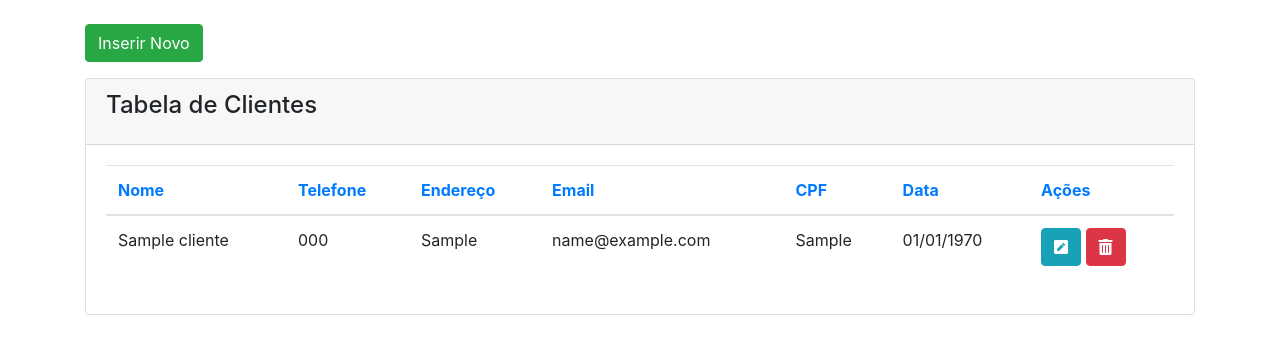
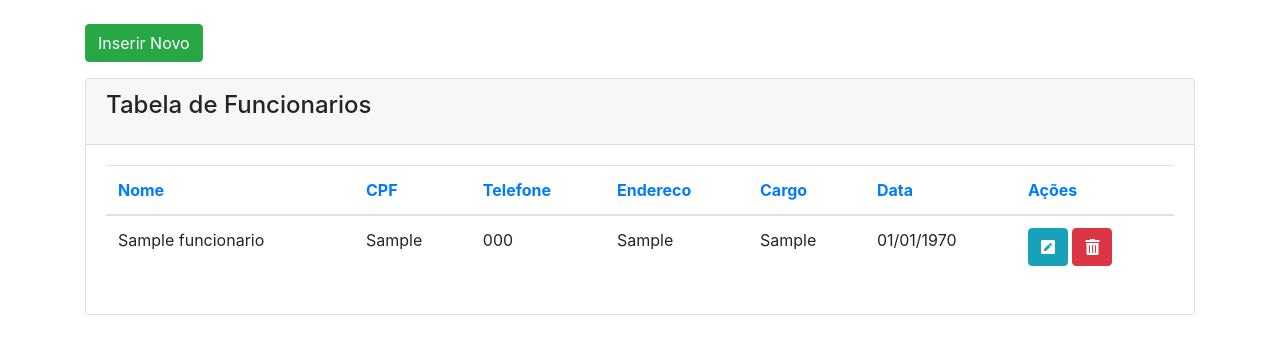
Before and after one commit to cbleal/backendphp, a PHP site: page /funcionarios.php in a window 1280 px wide. Shown: the part 69-423 px from the top of the page. Run offline with PHP 8.4, Linux system fonts and the light colour scheme; tables that the repository leaves empty or names only in its code hold one stand-in row (values such as "Sample post"); some libraries are stand-ins or nearby versions.

Commit message:
Tabela e Template Funcionarios

```diff
--- a/funcionarios.php
+++ b/funcionarios.php
@@ -74,7 +74,7 @@ require 'conexao.php';
             <!-- Div Card -->
             <div class="card">
               <div class="card-header">
-                <h4 class="card-title"> Tabela de Clientes</h4>
+                <h4 class="card-title"> Tabela de Funcionarios</h4>
               </div>
               <!-- Div Body -->
               <div class="card-body">
@@ -87,16 +87,16 @@ require 'conexao.php';
                         Nome
                       </th>
                       <th>
+                        CPF
+                      </th>
+                      <th>
                         Telefone
                       </th>
                       <th>
-                        Endereço
+                        Endereco
                       </th>
                       <th>
-                        Email
-                      </th>
-                      <th>
-                        CPF
+                        Cargo
                       </th>
                       <th>
                         Data
@@ -112,10 +112,10 @@ require 'conexao.php';
 
                         if ( isset($_GET['btPesquisar']) && $_GET['txtPesquisar'] != '' ) {
                           $nome = $_GET['txtPesquisar'].'%';
-                          $query = "SELECT * FROM clientes WHERE nome LIKE '{$nome}' ORDER BY nome ASC";
+                          $query = "SELECT * FROM funcionarios WHERE nome LIKE '{$nome}' ORDER BY nome ASC";
 
                         } else {
-                           $query  = "SELECT * FROM clientes ORDER BY nome ASC";
+                           $query  = "SELECT * FROM funcionarios ORDER BY nome ASC";
                         }
 
                         $result = mysqli_query($conexao, $query);
@@ -126,17 +126,17 @@ require 'conexao.php';
 
                           <tr>
                             <td><?php echo $row['nome']; ?></td>
+                            <td><?php echo $row['cpf']; ?></td>
                             <td><?php echo $row['telefone']; ?></td>
                             <td><?php echo $row['endereco']; ?></td>
-                            <td><?php echo $row['email']; ?></td>
-                            <td><?php echo $row['cpf']; ?></td>
+                            <td><?php echo $row['cargo']; ?></td>
                             <td><?php echo date('d/m/Y', strtotime($row['data'])); ?></td>
                             <td>
-                              <a class="btn btn-info" href="clientes.php?func=edita&id=<?php echo $row['id'] ?>">
+                              <a class="btn btn-info" href="funcionarios.php?func=edita&id=<?php echo $row['id'] ?>">
                                 <i class="fas fa-pen-square"></i>
                               </a>
 
-                              <a class="btn btn-danger" href="clientes.php?func=deleta&id=<?php echo $row['id'] ?>">
+                              <a class="btn btn-danger" href="funcionarios.php?func=deleta&id=<?php echo $row['id'] ?>">
                                 <i class="fas fa-trash-alt"></i>
                               </a>
                             </td>
@@ -173,7 +173,7 @@ require 'conexao.php';
 
               <!-- Modal Header-->
               <div class="modal-header">
-                <h4 class="modal-title">Clientes</h4>
+                <h4 class="modal-title">Funcionarios</h4>
                 <button type="button" class="close" data-dismiss="modal">&times;</button>
               </div>
               <!-- Fim Modal Header -->
@@ -187,23 +187,39 @@ require 'conexao.php';
                 </div>
 
                 <div class="form-group">
+                  <label for="fornecedor">CPF</label>
+                   <input type="text" class="form-control mr-2" name="txtcpf" id="txtcpf" placeholder="CPF" required>
+                </div>
+
+                <div class="form-group">
                   <label for="id_produto">Telefone</label>
                   <input type="text" class="form-control mr-2" name="txttelefone" id="txttelefone" placeholder="Telefone" required>
                 </div>
 
                 <div class="form-group">
-                  <label for="quantidade">Endereço</label>
+                  <label for="quantidade">Endereco</label>
                   <input type="text" class="form-control mr-2" name="txtendereco" id="txtendereco" placeholder="Endereço" required>
                 </div>
 
                 <div class="form-group">
-                  <label for="fornecedor">Email</label>
-                  <input type="email" class="form-control mr-2" name="txtemail" id="txtemail" placeholder="Email" required>
-                </div>
+                  <label for="fornecedor">Cargo</label>
+                  <select class="form-control mr-2" name="cargo" id="cargo">
+                    <?php
+                    $query  = "SELECT * FROM cargos";
+                    $result = mysqli_query($conexao, $query);
+                    if ($result) {
+                      while ($row = mysqli_fetch_assoc($result)) {
+                        ?>
+                        <option value="<?php echo $row['cargo'] ?>">
+                          <?php echo $row['cargo'] ?>
+                        </option>
 
-                <div class="form-group">
-                  <label for="fornecedor">CPF</label>
-                   <input type="text" class="form-control mr-2" name="txtcpf" id="txtcpf" placeholder="CPF" required>
+                      <?php
+                      }
+                    }
+                    ?>
+                  </select>
+
                 </div>
 
               </div>
@@ -242,14 +258,10 @@ require 'conexao.php';
 <?php
 
 if (isset($_POST['btSalvar'])) {
-	$nome     = $_POST['txtnome'];
-	$telefone = $_POST['txttelefone'];
-	$endereco = $_POST['txtendereco'];
-	$email    = $_POST['txtemail'];
-	$cpf      = $_POST['txtcpf'];
+  $dados = $_POST;
 
 	// Verificar se o CPF já é cadastrado
-	$query  = "SELECT * FROM clientes WHERE cpf = '$cpf' ";
+	$query  = "SELECT * FROM funcionarios WHERE cpf = '{$dados['txtcpf']}' ";
 	$result = mysqli_query($conexao, $query);
 	$row    = mysqli_num_rows($result);
 
@@ -259,17 +271,25 @@ if (isset($_POST['btSalvar'])) {
 	 }
 
 	 // Inserir no banco
-	 $query  = "INSERT INTO clientes (nome, telefone, endereco, email, cpf, data) VALUES ('$nome', '$telefone', '$endereco', '$email', '$cpf', now() )";
+   $query  = "INSERT INTO funcionarios (nome, cpf, telefone, endereco, cargo, data)
+              VALUES (
+                      '{$dados['txtnome']}',
+                      '{$dados['txtcpf']}',
+                      '{$dados['txttelefone']}',
+                      '{$dados['txtendereco']}',
+                      '{$dados['cargo']}',
+                      now()
+                    )";
 
 	 $result = mysqli_query($conexao, $query);
 
 	 if ($result) {
-	 	echo "<script type='text/javascript'>window.alert('Cliente cadastrado com sucesso.')</script>";
-    echo "<script type='text/javascript'>window.location='clientes.php'</script>";
+	 	echo "<script type='text/javascript'>window.alert('Funcionario cadastrado com sucesso.')</script>";
+    echo "<script type='text/javascript'>window.location='funcionarios.php'</script>";
 
 	 } else {
-	 	echo "<script type='text/javascript'>window.alert('Erro ao cadastrar o Cliente.')</script>";
-    echo "<script type='text/javascript'>window.location='clientes.php'</script>";
+	 	echo "<script type='text/javascript'>window.alert('Erro ao cadastrar o Funcionario.')</script>";
+    echo "<script type='text/javascript'>window.location='funcionarios.php'</script>";
 	 }
 }
 
@@ -279,9 +299,9 @@ if (isset($_POST['btSalvar'])) {
 <?php
 if (@$_GET['func'] == 'deleta') {
   $id = $_GET['id'];
-  $query = "DELETE FROM clientes WHERE id = $id";
+  $query = "DELETE FROM funcionarios WHERE id = $id";
   mysqli_query($conexao, $query);
-  echo "<script type='text/javascript'>window.location='clientes.php'</script>";
+  echo "<script type='text/javascript'>window.location='funcionarios.php'</script>";
 
 }
 ?>
@@ -291,7 +311,7 @@ if (@$_GET['func'] == 'deleta') {
 if (@$_GET['func'] == 'edita') {
   $id = $_GET['id'];
 
-  $query  = "SELECT * FROM clientes WHERE id = '$id'";
+  $query  = "SELECT * FROM funcionarios WHERE id = '$id'";
   $result = mysqli_query($conexao, $query);
 
 
@@ -310,7 +330,7 @@ if (@$_GET['func'] == 'edita') {
 
               <!-- Modal Header-->
               <div class="modal-header">
-                <h4 class="modal-title">Clientes</h4>
+                <h4 class="modal-title">Funcionarios</h4>
                 <button type="button" class="close" data-dismiss="modal">&times;</button>
               </div>
               <!-- Fim Modal Header -->
@@ -324,6 +344,11 @@ if (@$_GET['func'] == 'edita') {
                 </div>
 
                 <div class="form-group">
+                  <label for="fornecedor">CPF</label>
+                   <input type="text" class="form-control mr-2" name="txtcpf" id="txtcpf" value="<?php echo $row['cpf'] ?>" placeholder="CPF" required>
+                </div>
+
+                <div class="form-group">
                   <label for="id_produto">Telefone</label>
                   <input type="text" class="form-control mr-2" name="txttelefone" id="txttelefone" value="<?php echo $row['telefone'] ?>" placeholder="Telefone" required>
                 </div>
@@ -334,24 +359,37 @@ if (@$_GET['func'] == 'edita') {
                 </div>
 
                 <div class="form-group">
-                  <label for="fornecedor">Email</label>
-                  <input type="email" class="form-control mr-2" name="txtemail" id="txtemail" value="<?php echo $row['email'] ?>" placeholder="Email" required>
-                </div>
+                  <label for="fornecedor">Cargo</label>
+                  <select class="form-control mr-2" name="cargo" id="cargo">
+                    <?php
+                    $query  = "SELECT * FROM cargos";
+                    $result = mysqli_query($conexao, $query);
+                    if ($result) {
+                      while ($row = mysqli_fetch_assoc($result)) {
+                        ?>
+                        <option value="<?php echo $row['cargo'] ?>">
+                          <?php echo $row['cargo'] ?>
+                        </option>
 
-                <div class="form-group">
-                  <label for="fornecedor">CPF</label>
-                   <input type="text" class="form-control mr-2" name="txtcpf" id="txtcpf" value="<?php echo $row['cpf'] ?>" placeholder="CPF" required>
+                      <?php
+                      }
+                    }
+                    ?>
+                  </select>
                 </div>
 
               </div>
               <!-- Modal Body-->
 
+              <!-- Modal Footer -->
               <div class="modal-footer">
                  <button type="submit" class="btn btn-success mb-3" name="btEditar">Salvar </button>
 
                   <button type="button" class="btn btn-danger mb-3" data-dismiss="modal">Cancelar </button>
 
               </div>
+              <!-- Fim Modal Footer -->
+
             </div>
             <!-- Fim Modal Content-->
           </div>
@@ -381,7 +419,7 @@ if (isset($_POST['btEditar'])) {
   // se o cpf recuperado do banco for diferente do cpf digitado no campo:
   if ($row['cpf'] != $dados['txtcpf']) {
     // VERIFICACAO CPF CADASTRADO
-    $query  = "SELECT * FROM clientes WHERE cpf = '{$dados['txtcpf']}'";
+    $query  = "SELECT * FROM funcionarios WHERE cpf = '{$dados['txtcpf']}'";
     $result = mysqli_query($conexao, $query);
     $row    = mysqli_num_rows($result);
     if ($row > 0) {
@@ -390,22 +428,23 @@ if (isset($_POST['btEditar'])) {
      }
   }
 
-  $query = "UPDATE clientes
+  $query = "UPDATE funcionarios
             SET nome     = '{$dados['txtnome']}',
+                cpf      = '{$dados['txtcpf']}',
                 telefone = '{$dados['txttelefone']}',
                 endereco = '{$dados['txtendereco']}',
-                email    = '{$dados['txtemail']}',
-                cpf      = '{$dados['txtcpf']}'
+                cargo    = '{$dados['cargo']}'
+
             WHERE id = '{$id}'";
 
   $result = mysqli_query($conexao, $query);
 
   if ($result) {
     echo "<script type='text/javascript'>window.alert('Cliente alterado com sucesso.')</script>";
-    echo "<script type='text/javascript'>window.location='clientes.php'</script>";
+    echo "<script type='text/javascript'>window.location='funcionarios.php'</script>";
   } else {
     echo "<script type='text/javascript'>window.alert('Erro ao alterar registro.')</script>";
-    echo "<script type='text/javascript'>window.location='clientes.php'</script>";
+    echo "<script type='text/javascript'>window.location='funcionarios.php'</script>";
   }
 
 }
```
